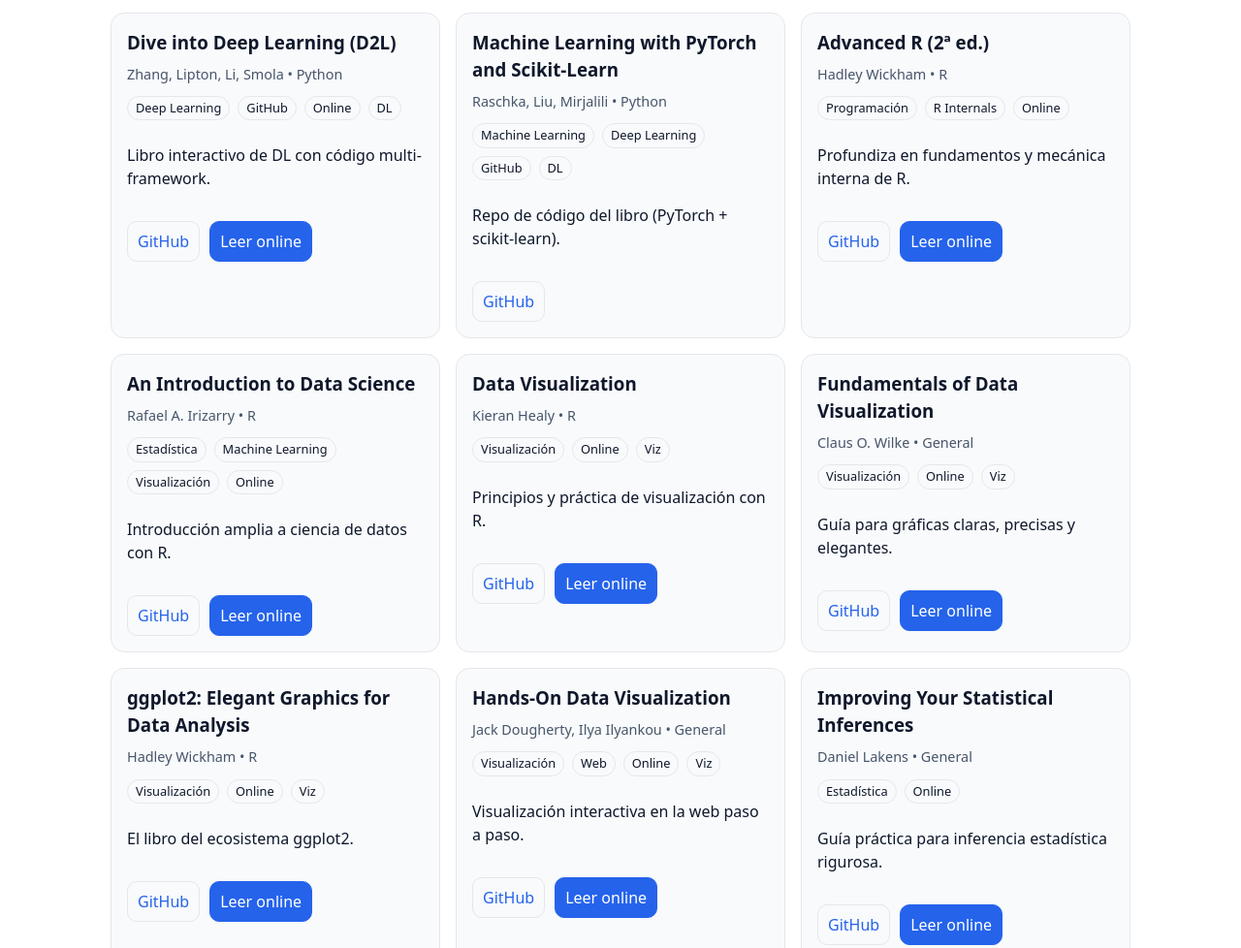
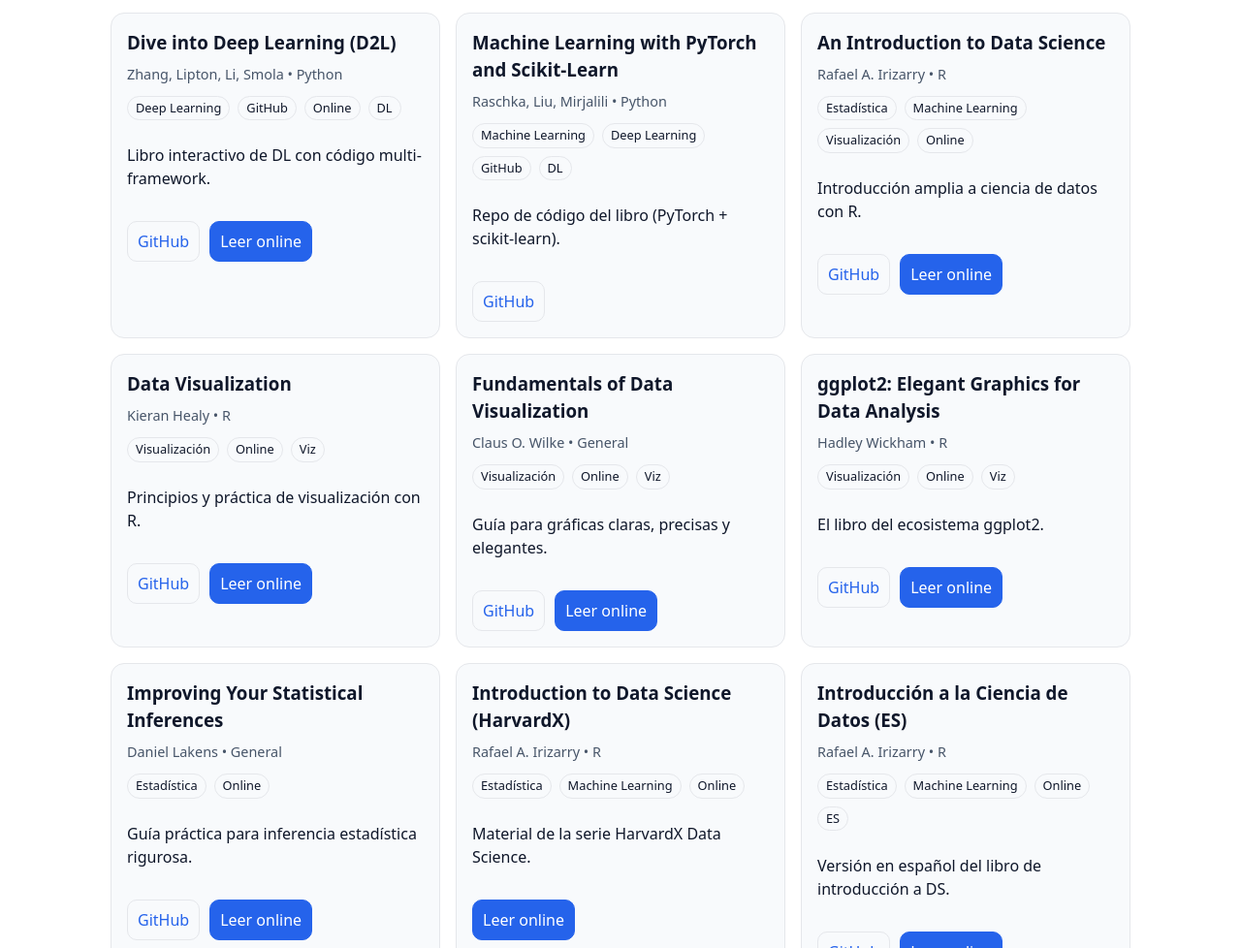
Before and after one commit to imarranz/data-science-book-hub, a plain HTML site: page docs/index.html in a window 1280 px wide. Shown: the part 3687-4665 px from the top of the page at 97% size. Drawn offline with Linux system fonts and the light colour scheme.

Commit message:
🧹 chore(data): remove duplicate books/resources and improve topic-based selection
- Removed duplicated books and repeated resources from `books.json`
- Improved thematic classification for more accurate filtering
- Enhanced overall quality of the curated book list

```diff
--- a/docs/books.json
+++ b/docs/books.json
@@ -79,7 +79,7 @@
 
   { "title":"Free Python Books (lista)", "author":"Paolo Amoroso", "lang":"Python",
     "topic":["Meta"], "github":"https://github.com/pamoroso/free-python-books", "online":"",
-    "blurb":"Listado curado de libros gratuitos de Python.", "tags":["GitHub","Meta"] },
+    "blurb":"Listado de libros gratuitos de Python.", "tags":["GitHub","Meta"] },
 
   { "title":"MicroPython Projects", "author":"Packt Publishing (repo)", "lang":"Python",
     "topic":["IoT","Data Engineering"], "github":"https://github.com/PacktPublishing/MicroPython-Projects",
@@ -111,10 +111,6 @@
     "topic":["Machine Learning","Deep Learning"], "github":"https://github.com/rasbt/machine-learning-book",
     "online":"", "blurb":"Repo de código del libro (PyTorch + scikit-learn).", "tags":["GitHub","DL"] },
 
-  { "title":"Advanced R (2ª ed.)", "author":"Hadley Wickham", "lang":"R",
-    "topic":["Programación","R Internals"], "github":"https://github.com/hadley/adv-r", "online":"https://adv-r.hadley.nz/",
-    "blurb":"Profundiza en fundamentos y mecánica interna de R.", "tags":["Online"] },
-
   { "title":"An Introduction to Data Science", "author":"Rafael A. Irizarry", "lang":"R",
     "topic":["Estadística","Machine Learning","Visualización"], "github":"https://github.com/rafalab/dsbook",
     "online":"https://rafalab.dfci.harvard.edu/dsbook/", "blurb":"Introducción amplia a ciencia de datos con R.",
@@ -131,10 +127,6 @@
   { "title":"ggplot2: Elegant Graphics for Data Analysis", "author":"Hadley Wickham", "lang":"R",
     "topic":["Visualización"], "github":"https://github.com/hadley/ggplot2-book", "online":"https://ggplot2-book.org/",
     "blurb":"El libro del ecosistema ggplot2.", "tags":["Online","Viz"] },
-
-  { "title":"Hands-On Data Visualization", "author":"Jack Dougherty, Ilya Ilyankou", "lang":"General",
-    "topic":["Visualización","Web"], "github":"https://github.com/HandsOnDataViz/book", "online":"https://handsondataviz.org/",
-    "blurb":"Visualización interactiva en la web paso a paso.", "tags":["Online","Viz"] },
 
   { "title":"Improving Your Statistical Inferences", "author":"Daniel Lakens", "lang":"General",
     "topic":["Estadística"], "github":"https://github.com/Lakens/Improving-your-statistical-inferences",
@@ -161,11 +153,6 @@
   { "title":"Learning Statistics with R", "author":"Danielle Navarro", "lang":"R",
     "topic":["Estadística"], "github":"https://github.com/djnavarro/lsr", "online":"https://learningstatisticswithr.com/",
     "blurb":"Curso/libro de estadística con R.", "tags":["Online"] },
-
-  { "title":"Mastering Shiny", "author":"Hadley Wickham", "lang":"R",
-    "topic":["Visualización","Web"], "github":"https://github.com/hadley/mastering-shiny",
-    "online":"https://mastering-shiny.org/", "blurb":"Construcción de apps web interactivas con Shiny.",
-    "tags":["Online","Viz"] },
 
   { "title":"Modern Statistics with R", "author":"Søren Højsgaard, Ulrich Halekoh, Jūnius S. Prūse", "lang":"R",
     "topic":["Estadística"], "github":"https://github.com/tylermorganwall/ModernStatisticsWithR",
--- a/docs/index.html
+++ b/docs/index.html
@@ -101,12 +101,10 @@
           <option>SQL</option>
           <option>Deep Learning</option>
           <option>Data Engineering</option>
-          <option>Bayes</option>
           <option>Explainability</option>
           <option>Genetic Algorithms</option>
           <option>Finanzas</option>
           <option>IoT</option>
-          <option>Meta</option>
           <option>Programación</option>
           <option>Web</option>
           <option>Comunicación</option>
```
